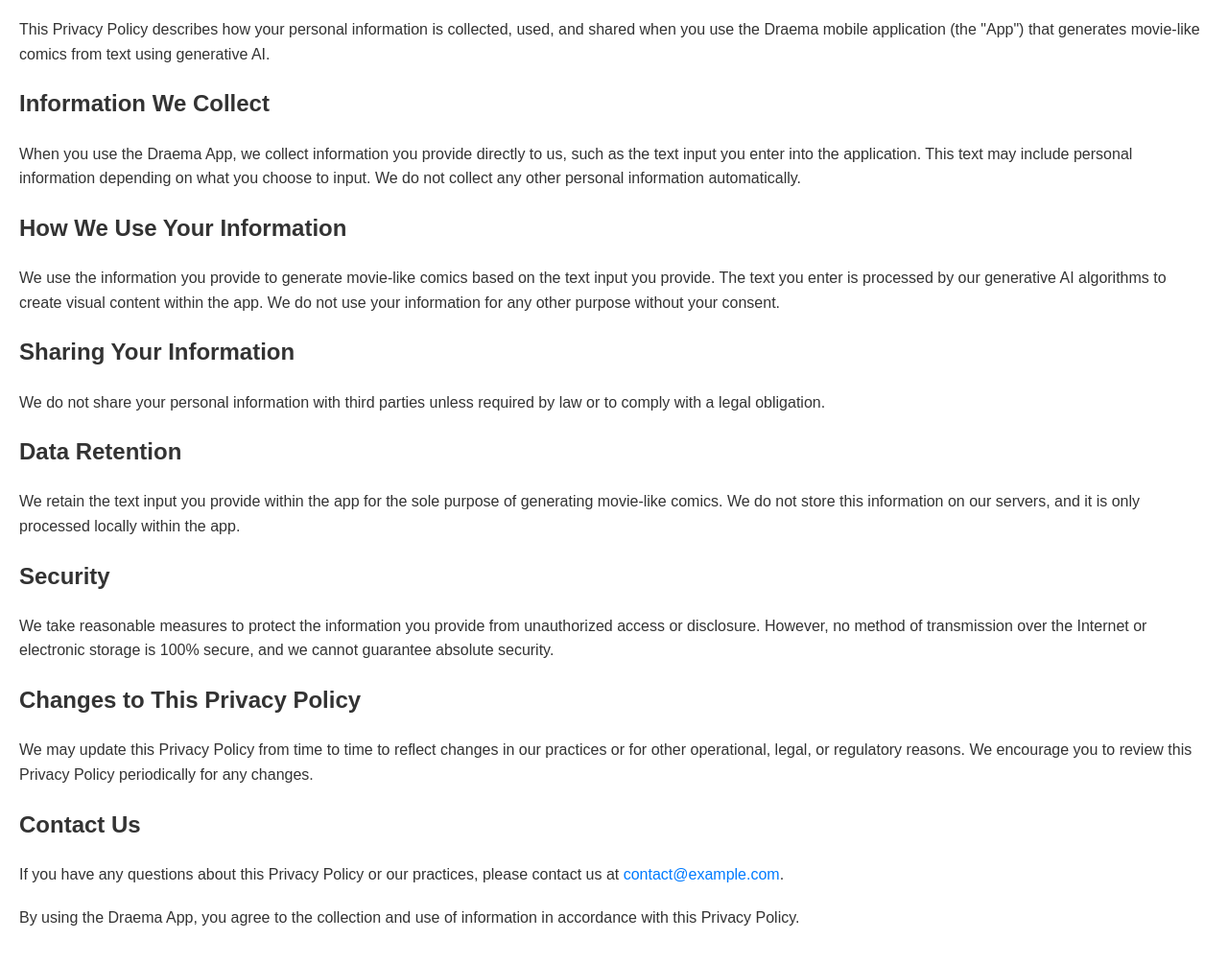
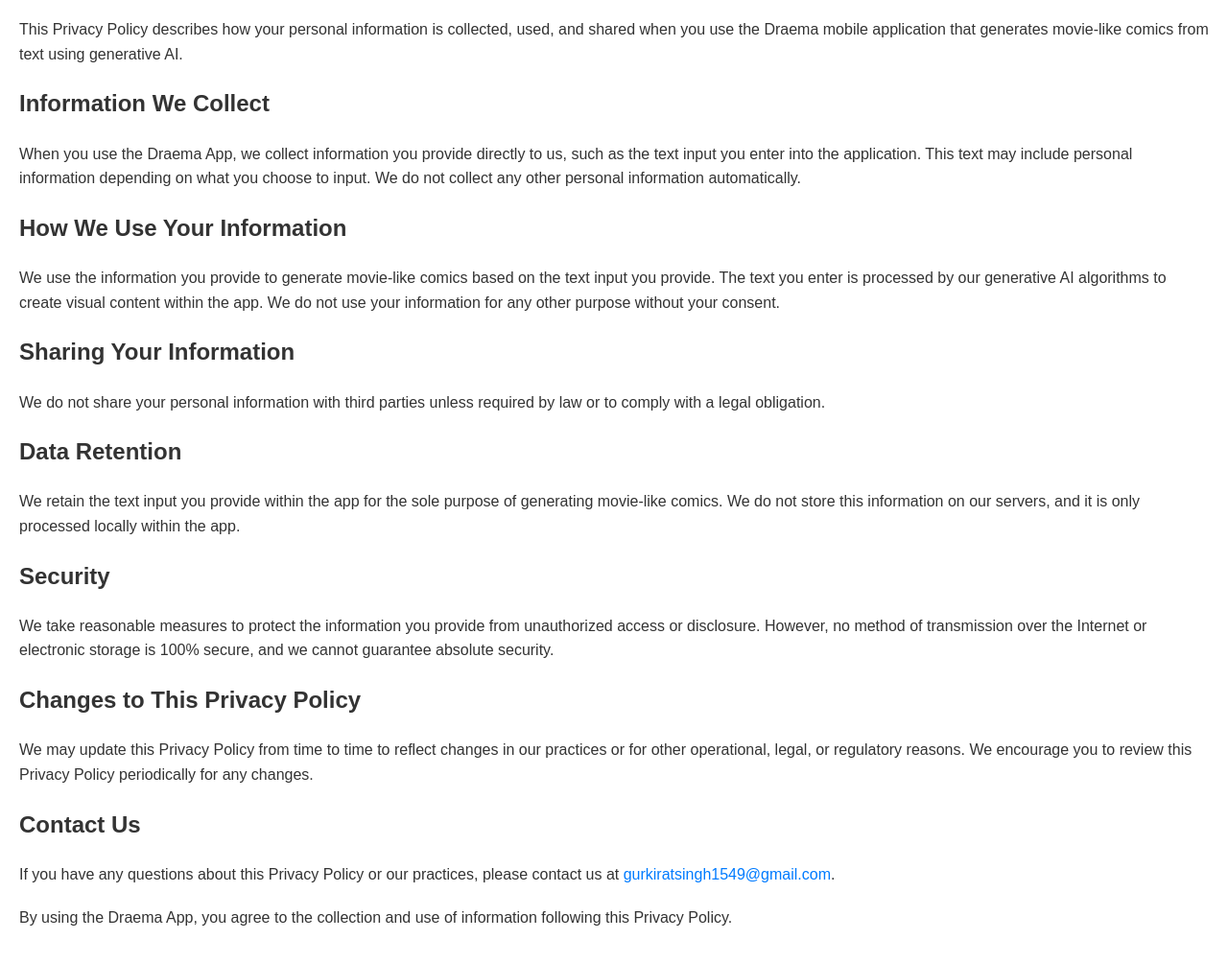
Before and after one commit to goki-1/Draema, a plain HTML site: page index.html in a window 1280 px wide. Shown: the part 96-1100 px from the top of the page at 96% size. Drawn offline with Linux system fonts and the light colour scheme.

Commit message:
Update index.html

```diff
--- a/index.html
+++ b/index.html
@@ -35,7 +35,7 @@
 </head>
 <body>
   <h1>Privacy Policy for Draema App</h1>
-  <p>This Privacy Policy describes how your personal information is collected, used, and shared when you use the Draema mobile application (the "App") that generates movie-like comics from text using generative AI.</p>
+  <p>This Privacy Policy describes how your personal information is collected, used, and shared when you use the Draema mobile application that generates movie-like comics from text using generative AI.</p>
 
   <h2>Information We Collect</h2>
   <p>When you use the Draema App, we collect information you provide directly to us, such as the text input you enter into the application. This text may include personal information depending on what you choose to input. We do not collect any other personal information automatically.</p>
@@ -56,8 +56,8 @@
   <p>We may update this Privacy Policy from time to time to reflect changes in our practices or for other operational, legal, or regulatory reasons. We encourage you to review this Privacy Policy periodically for any changes.</p>
 
   <h2>Contact Us</h2>
-  <p>If you have any questions about this Privacy Policy or our practices, please contact us at <a href="mailto:contact@example.com">contact@example.com</a>.</p>
+  <p>If you have any questions about this Privacy Policy or our practices, please contact us at <a href="mailto:gurkiratsingh1549@gmail.com">gurkiratsingh1549@gmail.com</a>.</p>
 
-  <p>By using the Draema App, you agree to the collection and use of information in accordance with this Privacy Policy.</p>
+  <p>By using the Draema App, you agree to the collection and use of information following this Privacy Policy.</p>
 </body>
 </html>
```
